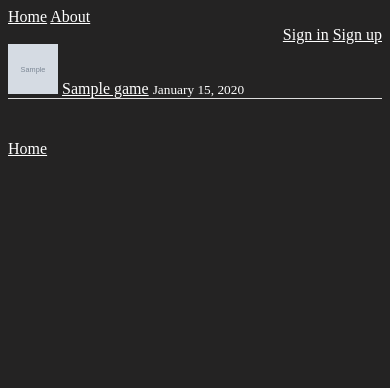
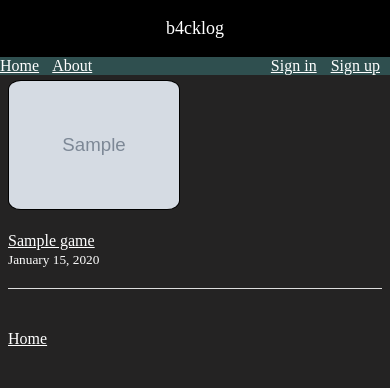
Before and after one commit to Rarmash/B4cklog, a Django app: page / in a window 390 px wide. Shown: the top 388 px of the page. Run offline with Django 4.2, Linux system fonts and the light colour scheme; tables that the repository leaves empty hold one stand-in row (values such as "Sample post"); grey boxes marked "Sample" are stand-in pictures.

Commit message:
Game details page

```diff
--- a/b4cklog/models.py
+++ b/b4cklog/models.py
@@ -1,13 +1,15 @@
 from django.db import models
 from PIL import Image
+from django.db.models.signals import pre_save
+from django.dispatch import receiver
 from django.contrib.postgres.fields import ArrayField
 
 class Game(models.Model):
-    igdb_id = models.IntegerField(unique=True)  # Уникальный ID игры из IGDB
+    igdb_id = models.IntegerField(unique=True)
     name = models.CharField(max_length=200)
     summary = models.TextField()
-    cover = models.URLField(default='https://icon-library.com/images/steam-question-mark-icon/steam-question-mark-icon-29.jpg')
+    cover = models.URLField(blank=True)  # Убрали default значение
     first_release_date = models.DateField(null=True)
 
-    def __str__(self):
+    def __str__(self):  # Исправлена ошибка в методе str
         return self.name
--- a/b4cklog/static/b4cklog/styles.css
+++ b/b4cklog/static/b4cklog/styles.css
@@ -1,17 +1,47 @@
 body {
     background-color: rgb(36, 35, 35);
+    padding-top: 0px; /* Добавьте это */
+    overflow-x: hidden;
 }
 
 h1, h2, h3, h4, h5, h6, small, footer a {
     color: white;
 }
 
+.site-header {
+    top: 0;
+    left: 0;
+    width: 100%;
+	height: 70px;
+    position: fixed;
+}
+
+.content-block {
+    margin-top:80px;
+}
+
+.title-block {
+    text-align: center;
+    background-color: black;
+}
+
+.title {
+    font-size: large;
+    display: inline-block;
+    color: white;
+    text-align: center;
+}
+
+.menu {
+    background-color: darkslategray;
+    display: flex;
+    justify-content: space-between;
+    align-items: center;
+}
+
 .nav-item {
     color: white;
-}
-
-.navbar-right {
-    text-align: right;
+    margin-right: 10px;
 }
 
 .article-metadata a {
@@ -49,7 +79,69 @@ footer {
     margin-bottom: 16px;
 }
 
-.game-icons {
-    height: 50px;
-    width: 50px;
+.game-tiles {
+    display: flex;
+    flex-wrap: wrap;
+    justify-content: space-between;
 }
+
+.game-tile {
+    width: calc(15% - 10px);
+    margin-bottom: 20px;
+}
+
+.game-detail {
+    display: flex;
+    align-items: flex-start;
+    margin: 20px;
+}
+
+.game-cover img {
+    max-height: 350px;
+    width: auto;
+    height: auto;
+    margin-right: 20px;
+    border-radius: 7.5%;
+    border: 1px solid black;
+}
+
+.game-details {
+    flex: 1;
+}
+
+.game-title {
+    font-weight: bold;
+    margin-bottom: 10px;
+}
+
+.game-summary {
+    margin-top: 10px;
+    text-align: justify;
+    color: white;
+}
+
+.release-date {
+    font-style: italic;
+    margin-top: 5px;
+    color: white;
+}
+
+.back-link {
+    display: block;
+    margin-top: 20px;
+    color: white;
+}
+
+@media (max-width: 768px) {
+    .game-tile {
+        width: calc(50% - 10px);
+    }
+    .game-cover img {
+        max-width: 170px; /* Уменьшаем высоту обложки */
+        height: auto;
+        border-radius: 7.5%;
+        border: 1px solid black;
+    }
+
+
+}
--- a/b4cklog/templates/b4cklog/base.html
+++ b/b4cklog/templates/b4cklog/base.html
@@ -14,6 +14,9 @@
     </head>
     <body>
         <header class="site-header">
+            <div class="title-block">
+                <p class="title">b4cklog</p>
+            </div>
             <nav class="menu">
                 <div class="navbar">
                     <a class="nav-item nav-link" href="{% url 'b4cklog-home' %}">Home</a>
@@ -30,6 +33,7 @@
                 </div>
             </nav>
         </header>
+        <div class="content-block">
             {% if messages %}
                 {% for message in messages %}
                 <div class="alert alert-{{ message.tags }}">
@@ -38,7 +42,7 @@
                 {% endfor %}
             {% endif %}
             {% block content %}{% endblock %}
-
+        </div>
         <footer class="text-center bg-dark">
             <p><a href="{% url 'b4cklog-home' %}">Home</a></p>
         </footer>
--- a/b4cklog/templates/b4cklog/home.html
+++ b/b4cklog/templates/b4cklog/home.html
@@ -1,15 +1,25 @@
 {% extends 'b4cklog/base.html' %}
 {% load static %}
 {% block content %}
+    <div class="game-tiles">
         {% for game in games %}
-        <article class="media content-section">
+            <article class="game-tile">
                 <div class="media-body">
                     <div class="article-metadata">
-                    <img class="game-icons" src="{{ game.cover }}" alt="{{ game.name }}">
-                    <a class="mr-2" href="#">{{ game.name }}</a>
+                        <div class="game-cover">
+                            {% if game.cover %}
+                                <img src="{{ game.cover }}" alt="{{ game.name }} Cover">
+                            {% else %}
+                                <img src="{% static 'default_cover.jpg' %}" alt="{{ game.name }} Cover">
+                            {% endif %}
+                        </div>
+                        <br>
+                        <a class="mr-2" href="{% url 'game_detail' igdb_id=game.igdb_id %}">{{ game.name }}</a>
+                        <br>
                         <small class="text-muted">{{ game.first_release_date|date:"F d, Y" }}</small>
                     </div>
                 </div>
             </article>
         {% endfor %}
+    </div>
 {% endblock content %}
--- a/b4cklog/urls.py
+++ b/b4cklog/urls.py
@@ -8,4 +8,5 @@ urlpatterns = [
     path('login/', views.about, name='b4cklog-login'),
     path('logout/', views.about, name='b4cklog-logout'),
     path('profile/', views.about, name='b4cklog-profile'),
+    path('game/<int:igdb_id>/', views.game_detail, name='game_detail'),
 ]
--- a/b4cklog/views.py
+++ b/b4cklog/views.py
@@ -1,16 +1,5 @@
-from django.shortcuts import render
+from django.shortcuts import render, get_object_or_404
 from .models import Game
-
-games = [
-    {
-		'name': 'Halo 7',
-		'release_date': 'Dec 31, 2999'
-	},
-	{
-		'name': 'Small RPG',
-		'release_date': 'Never'
-	}
-]
 
 def home(request):
     context = {
@@ -20,3 +9,11 @@ def home(request):
 
 def about(request):
 	return render(request, 'b4cklog/about.html', {'title': 'About B4cklog'})
+
+
+def game_detail(request, igdb_id):
+    game = get_object_or_404(Game, igdb_id=igdb_id)
+    context = {
+        'game': game
+    }
+    return render(request, 'b4cklog/game_detail.html', context)
--- a/b4cklog_site/urls.py
+++ b/b4cklog_site/urls.py
@@ -18,14 +18,17 @@ from django.contrib import admin
 from django.conf.urls.static import static
 from django.conf import settings
 from django.contrib.auth import views as auth_views
-from django.urls import path, include, re_path
+from django.urls import path, include
 from users import views as user_views
+from b4cklog import views as b4cklog_views
 
 urlpatterns = [
     path('admin/', admin.site.urls),
     path('register/', user_views.register, name='register'),
     path('profile/', user_views.redirect_to_own_profile, name='redirect_to_own_profile'),
+    path('profile/<str:username>', user_views.profile, name='profile'),
     path('profile/<str:username>/', user_views.profile, name='profile'),
+    path('game/<int:igdb_id>/', b4cklog_views.game_detail, name='game_detail'),
     path('login/', auth_views.LoginView.as_view(template_name='users/login.html'), name='login'),
     path('logout/', auth_views.LogoutView.as_view(template_name='users/logout.html'), name='logout'),
     path('', include('b4cklog.urls'))
```
Also changed, not shown: b4cklog/management/commands/igdb.py (+4 -3 lines), b4cklog/templates/b4cklog/game_detail.html (added, +19 -0 lines), b4cklog/migrations/0003_alter_game_cover.py (added), b4cklog/static/default_cover.jpg (added). Lines whose indentation alone changed are shown as unchanged.
